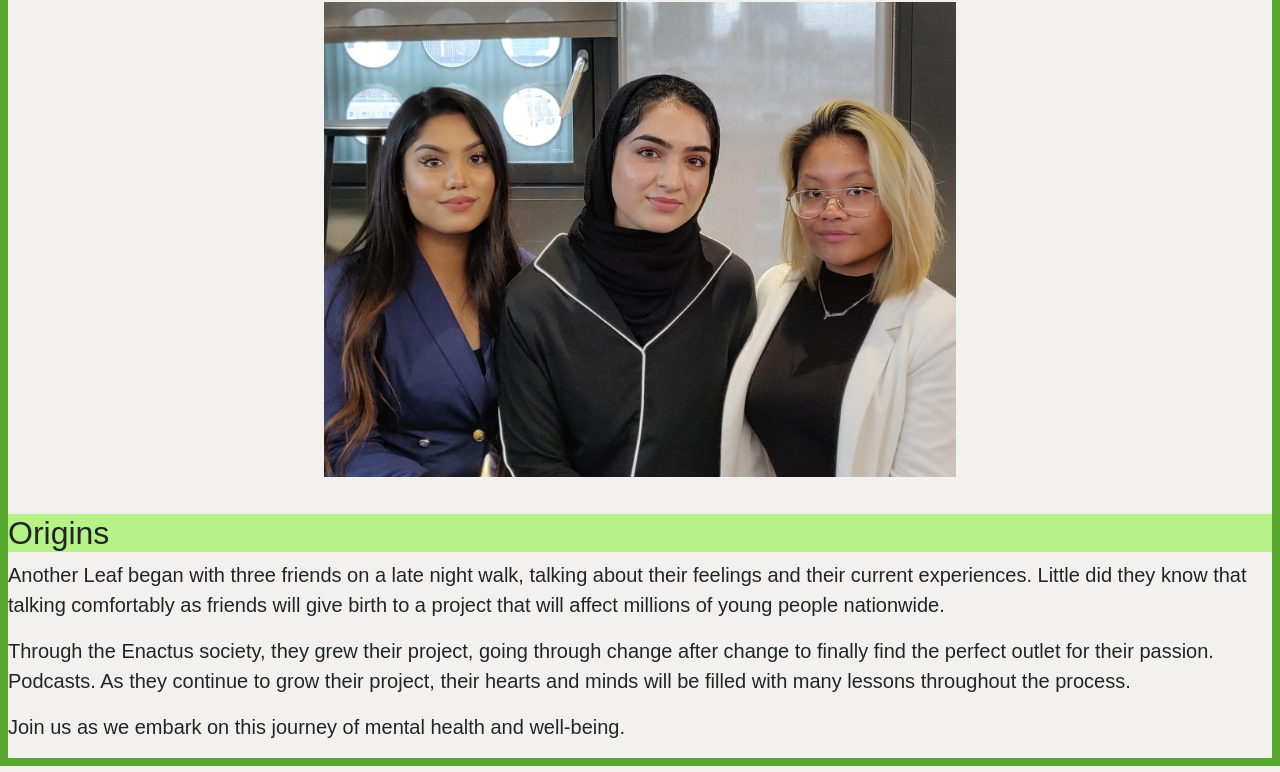
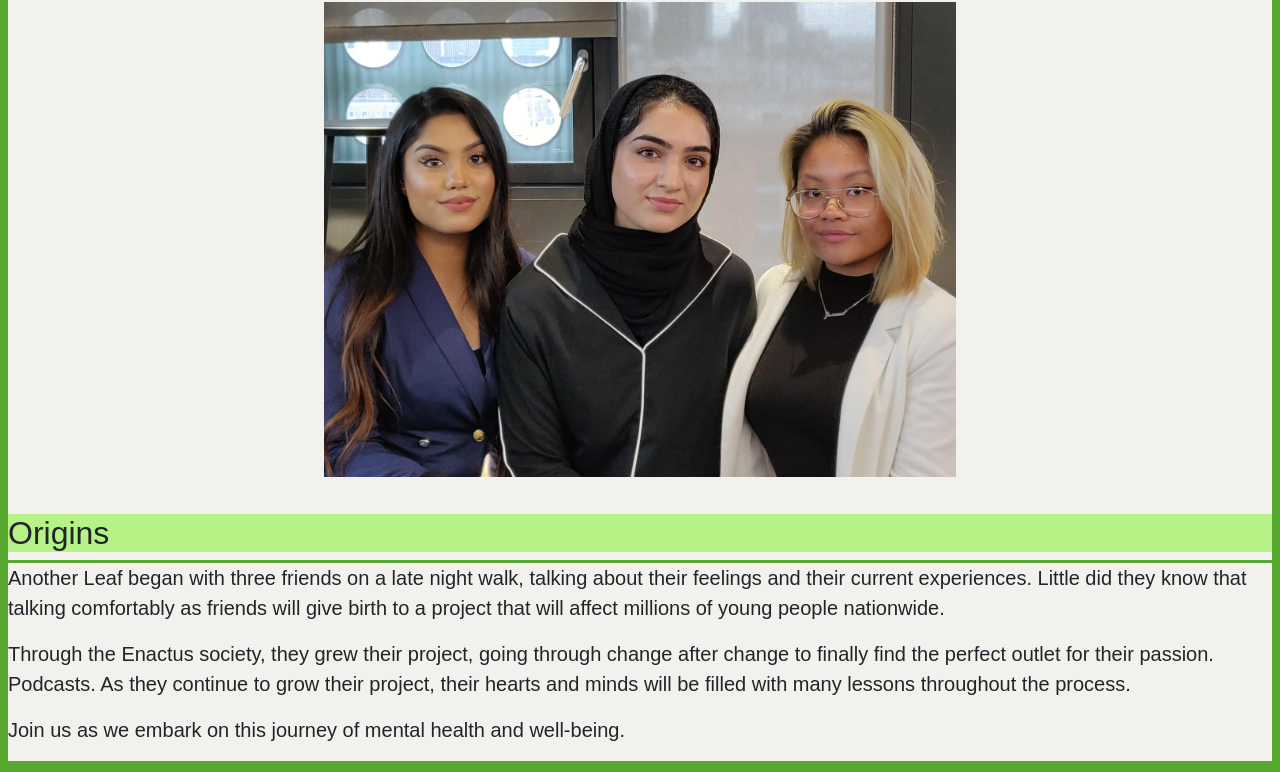
Before and after one commit to JJalpaca/Another-Leaf, a plain HTML site: page about.html in a window 1280 px wide. Shown: the part 529-1301 px from the top of the page. Drawn offline with nearby package versions, Linux system fonts and the light colour scheme.

Commit message:
minor details

```diff
--- a/stylesheets/stylesheet2.css
+++ b/stylesheets/stylesheet2.css
@@ -48,3 +48,11 @@ p {
   margin-right: 25%;
 
 }
+
+#origins {
+  border-style: solid;
+      border-width: 3px;
+      border-left-width: 0px;
+      border-right-width: 0px;
+      border-color: #57a82f;
+}
```
Also changed, not shown: relax.html (line endings or trailing spaces).
